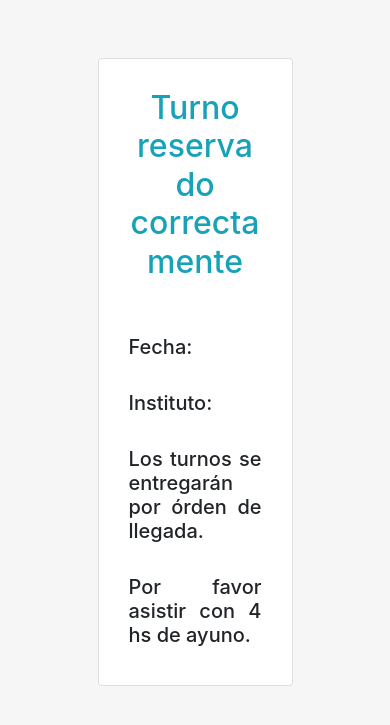
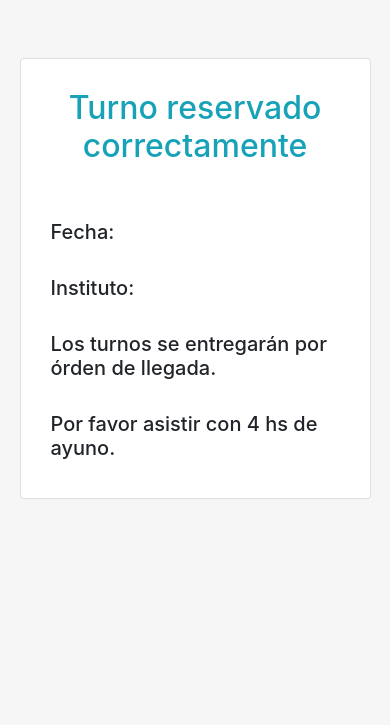
Before and after one commit to LuisBlotta/GauchoRocket, a PHP site: the page made by vista/vista_reserva_turno.php in a window 390 px wide. Shown: the top 725 px of the page. Run offline with PHP 8.4, Linux system fonts and the light colour scheme; the template is opened without the code that fills it, so the values that code supplies are empty; a user stored in the database is signed in.

Commit message:
Update_vista_turnos

```diff
--- a/historial.txt
+++ b/historial.txt
@@ -2,3 +2,6 @@
 
 El usuario admin ingresó correctamente
 El usuario admin ingresó correctamente
+El usuario admin ingresó correctamente
+El usuario admin ingresó correctamente
+El usuario Admin ingresó correctamente
--- a/public/css/estilos-reserva_turnos.css
+++ b/public/css/estilos-reserva_turnos.css
@@ -10,3 +10,9 @@
     color: #17A2B8;
     margin-bottom: 30px;
 }
+@media only screen and (max-width: 39em){
+    .card{
+        width: 90%;
+        text-align: left;
+    }
+}
```
